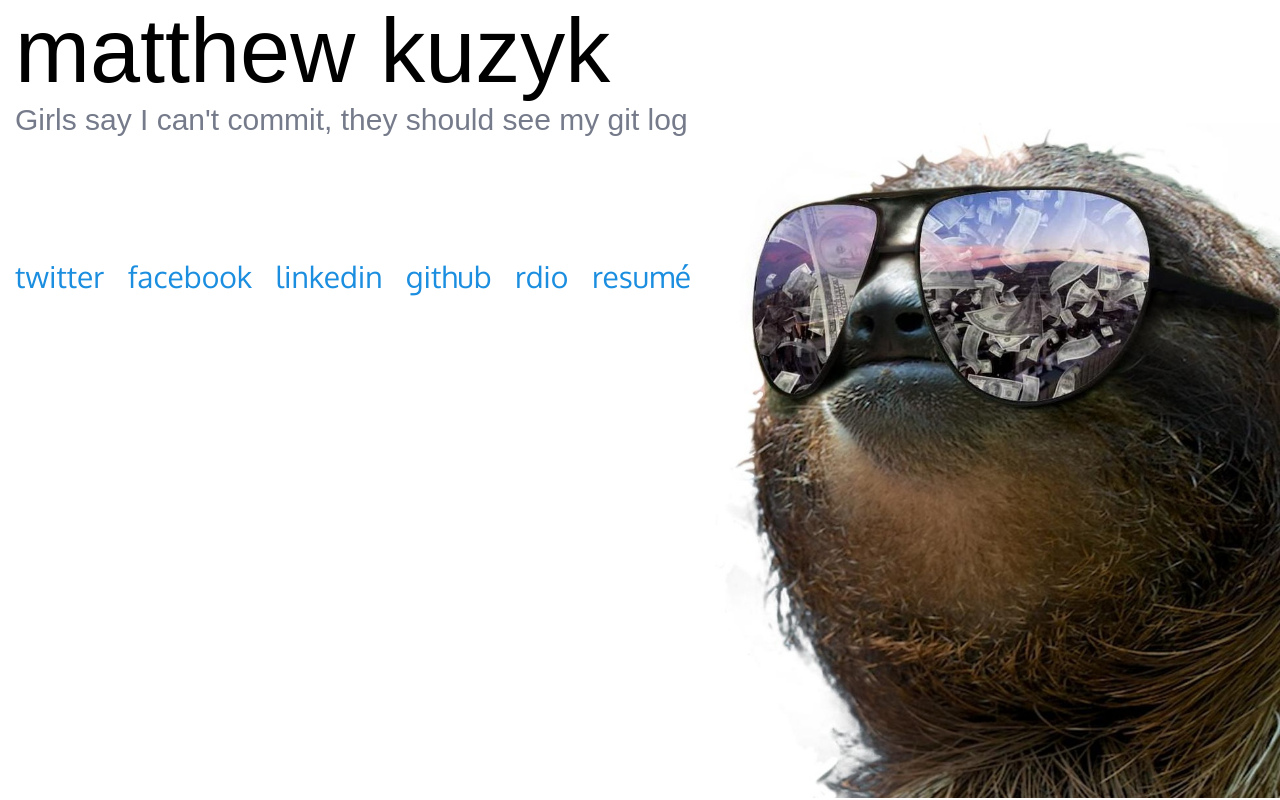
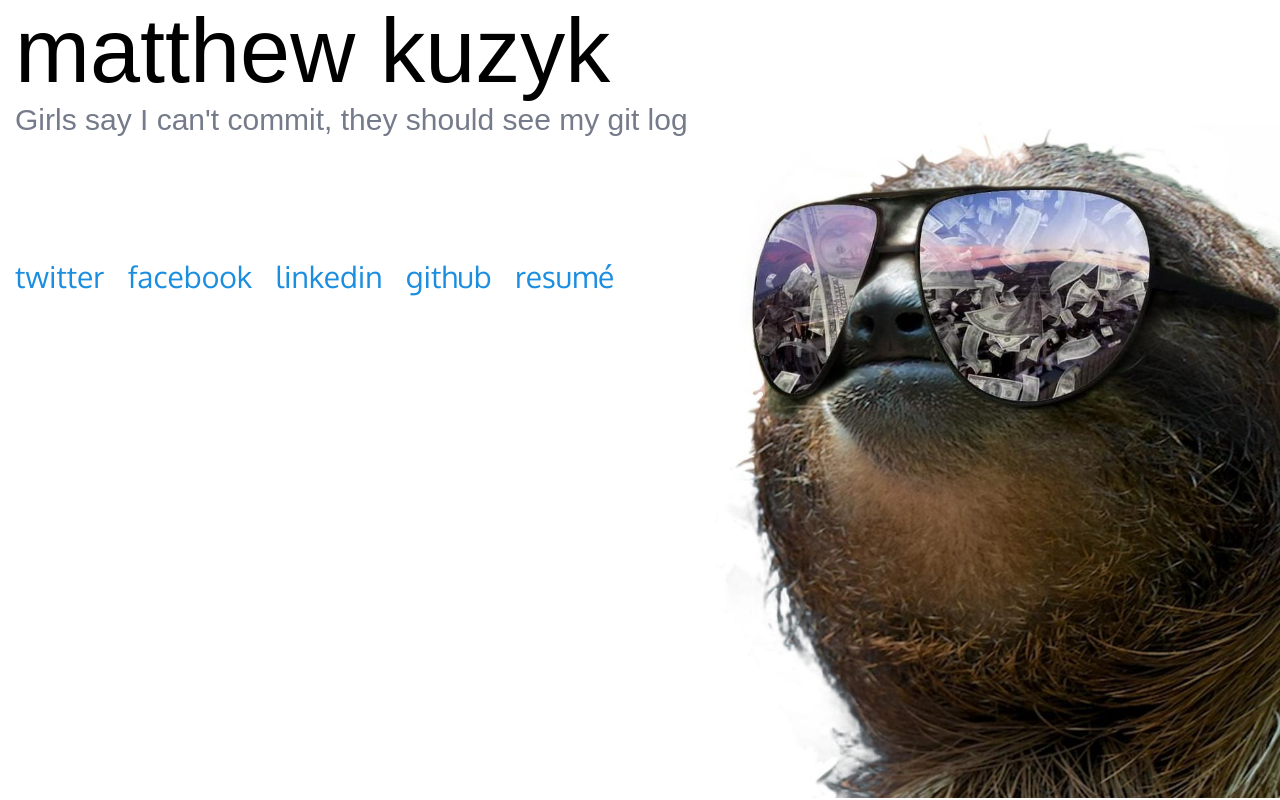
Before and after one commit to MattyKuzyk/mattykuzyk.github.io, a plain HTML site: page index.html in a window 1280 px wide. Drawn offline with nearby package versions, Linux system fonts and the light colour scheme; a web font is replaced by a local one.

Commit message:
Removed Rdio Link

```diff
--- a/index.html
+++ b/index.html
@@ -19,7 +19,6 @@
 				<a class='link' href="https://www.facebook.com/matthew.kuzyk" target="_blank">facebook</a>
 				<a class='link' href="http://ca.linkedin.com/pub/matthew-kuzyk/67/493/699/" target="_blank">linkedin</a>
 				<a class='link' href="https://github.com/MattyKuzyk" target="_blank">github</a>
-				<a class='link' href="http://www.rdio.com/people/mattykuzyk/" target="_blank">rdio</a>
 				<a class='link' href="resume.pdf" target="_blank">resumé</a>
 			</div>
 		</div>
```
